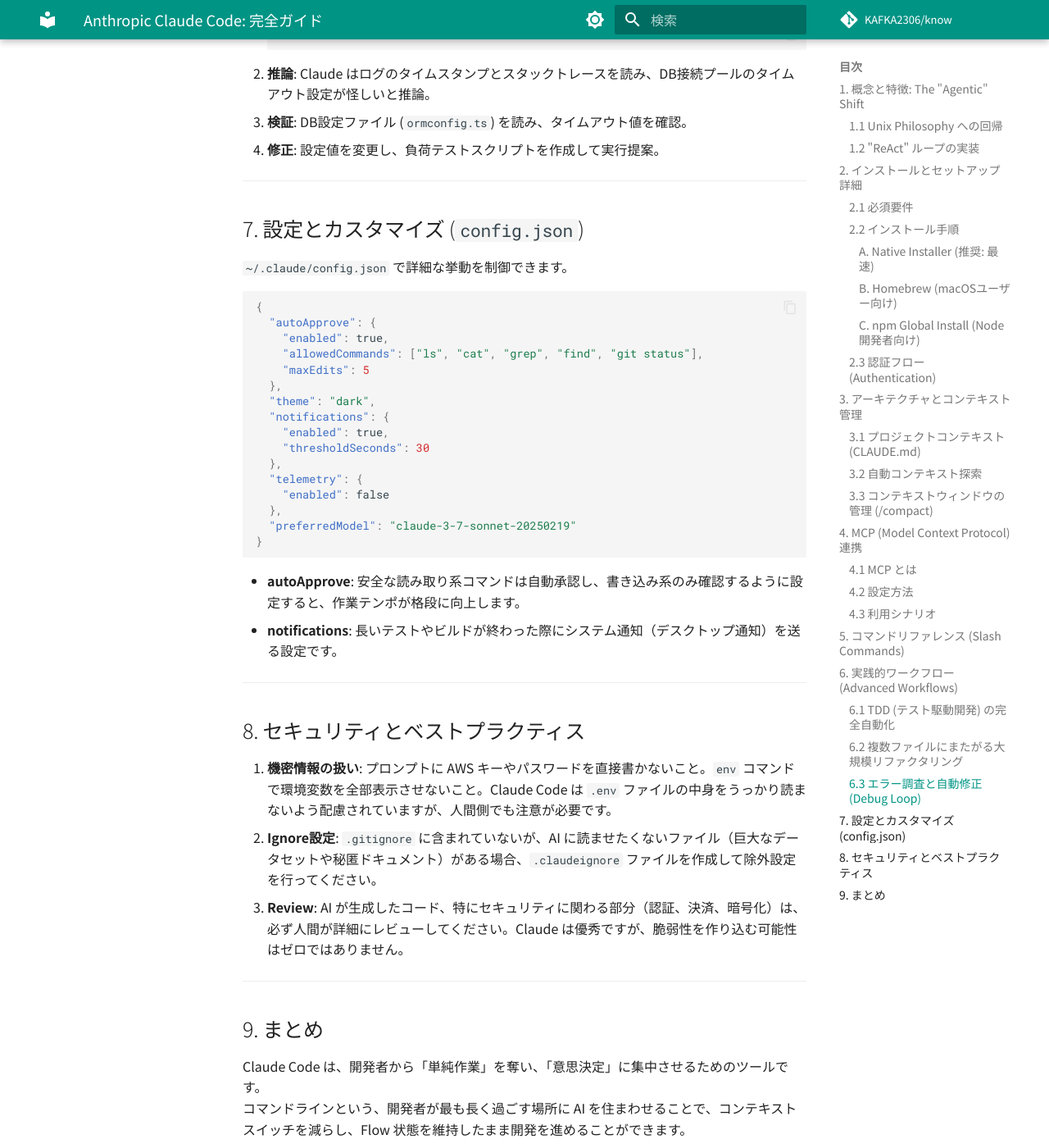
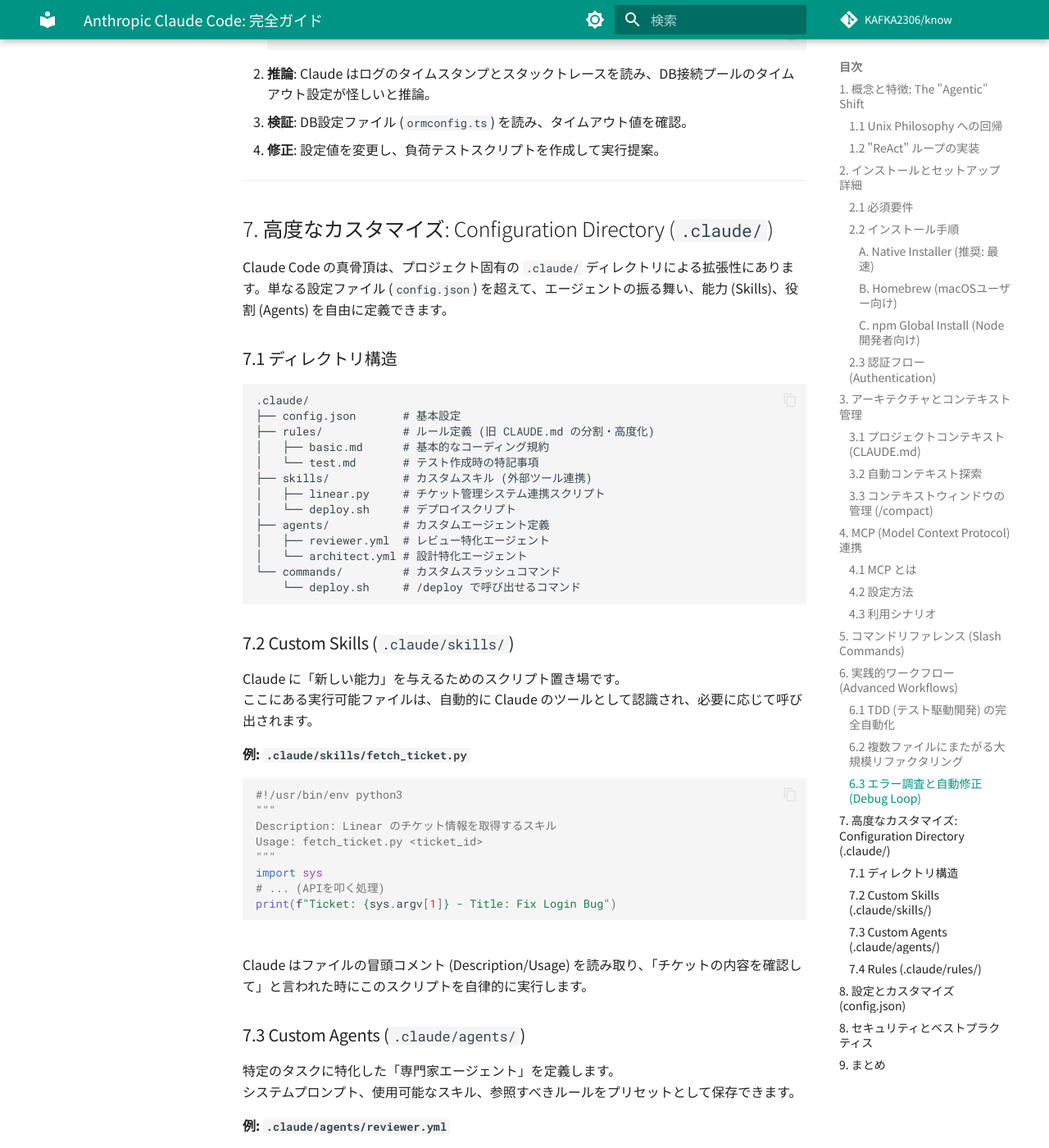
Before and after one commit to KAFKA2306/know, an MkDocs documentation site: the page built from docs/dev/agent/cli/claude-code.md, in a window 1280 px wide and 1400 px high, scrolled down 6668 px. Shown: the whole window at 82% size. Built offline with MkDocs 1.6.1 and Material for MkDocs 9.7.7, drawn with Linux system fonts in a browser that asks for light colours; comment, search, counter and statistics services are not loaded; some of the changed text lies outside the part shown.

Commit message:
docs: add Agents and Skills deep dive for AI CLI tools

````diff
--- a/docs/dev/agent/cli/claude-code.md
+++ b/docs/dev/agent/cli/claude-code.md
@@ -237,7 +237,75 @@
 
 ---
 
-## 7. 設定とカスタマイズ (`config.json`)
+## 7. 高度なカスタマイズ: Configuration Directory (`.claude/`)
+
+Claude Code の真骨頂は、プロジェクト固有の `.claude/` ディレクトリによる拡張性にあります。単なる設定ファイル (`config.json`) を超えて、エージェントの振る舞い、能力 (Skills)、役割 (Agents) を自由に定義できます。
+
+### 7.1 ディレクトリ構造
+
+```text
+.claude/
+├── config.json       # 基本設定
+├── rules/            # ルール定義 (旧 CLAUDE.md の分割・高度化)
+│   ├── basic.md      # 基本的なコーディング規約
+│   └── test.md       # テスト作成時の特記事項
+├── skills/           # カスタムスキル (外部ツール連携)
+│   ├── linear.py     # チケット管理システム連携スクリプト
+│   └── deploy.sh     # デプロイスクリプト
+├── agents/           # カスタムエージェント定義
+│   ├── reviewer.yml  # レビュー特化エージェント
+│   └── architect.yml # 設計特化エージェント
+└── commands/         # カスタムスラッシュコマンド
+    └── deploy.sh     # /deploy で呼び出せるコマンド
+```
+
+### 7.2 Custom Skills (`.claude/skills/`)
+Claude に「新しい能力」を与えるためのスクリプト置き場です。
+ここにある実行可能ファイルは、自動的に Claude のツールとして認識され、必要に応じて呼び出されます。
+
+**例: `.claude/skills/fetch_ticket.py`**
+```python
+#!/usr/bin/env python3
+"""
+Description: Linear のチケット情報を取得するスキル
+Usage: fetch_ticket.py <ticket_id>
+"""
+import sys
+# ... (APIを叩く処理)
+print(f"Ticket: {sys.argv[1]} - Title: Fix Login Bug")
+```
+Claude はファイルの冒頭コメント (Description/Usage) を読み取り、「チケットの内容を確認して」と言われた時にこのスクリプトを自律的に実行します。
+
+### 7.3 Custom Agents (`.claude/agents/`)
+特定のタスクに特化した「専門家エージェント」を定義します。
+システムプロンプト、使用可能なスキル、参照すべきルールをプリセットとして保存できます。
+
+**例: `.claude/agents/reviewer.yml`**
+```yaml
+name: Reviewer
+description: コードレビューを行う厳格なエージェント
+model: claude-3-7-sonnet
+temperature: 0.1
+system_prompt: |
+  あなたはシニアエンジニアです。
+  セキュリティ、パフォーマンス、可読性の観点から厳しくレビューしてください。
+  肯定的なコメントは不要です。問題点のみを列挙してください。
+skills:
+  - git_diff
+  - run_linter
+rules:
+  - rules/security.md
+```
+
+使用時: `claude --agent reviewer`
+
+### 7.4 Rules (`.claude/rules/`)
+`CLAUDE.md` が肥大化した場合、このディレクトリに分割して管理できます。
+ファイル名自体がカテゴリとして認識され、コンテキストに応じて適切なルールが参照されます。
+
+---
+
+## 8. 設定とカスタマイズ (`config.json`)
 
 `~/.claude/config.json` で詳細な挙動を制御できます。
 
````
Also changed, not shown: docs/dev/agent/cli/antigravity.md (+7 -0 lines), docs/dev/agent/cli/gemini-cli.md (+23 -1 lines).
